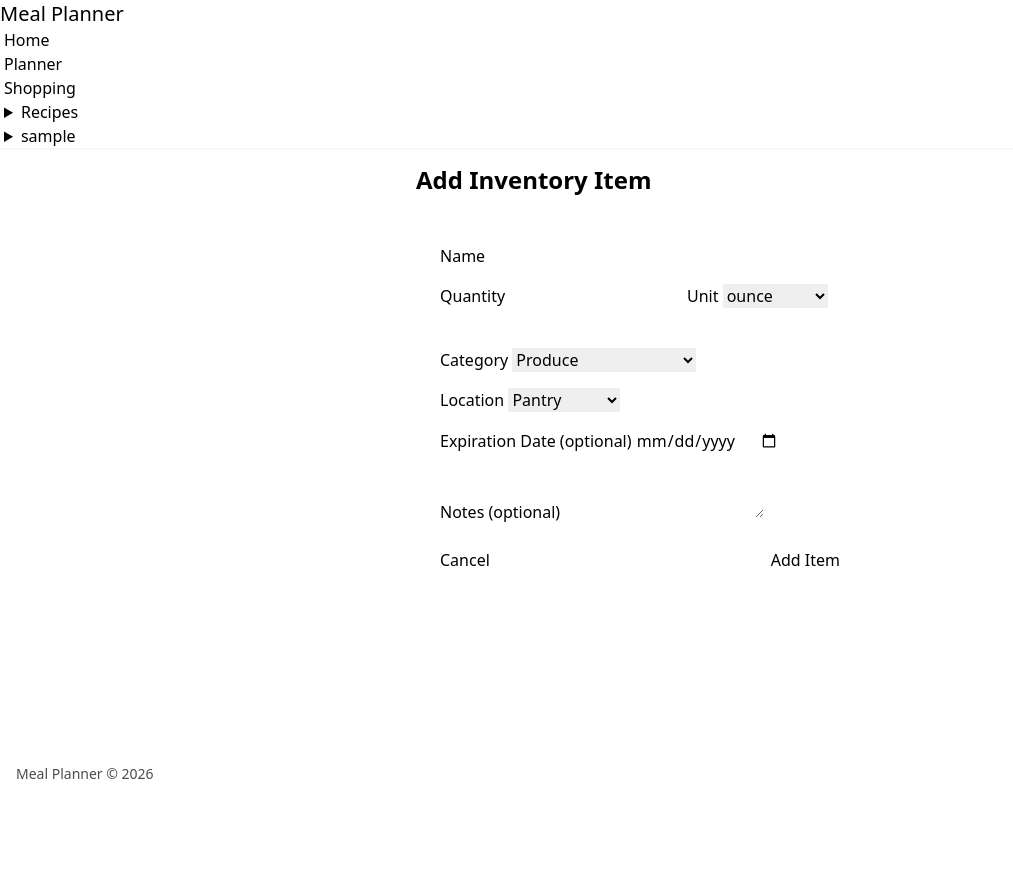
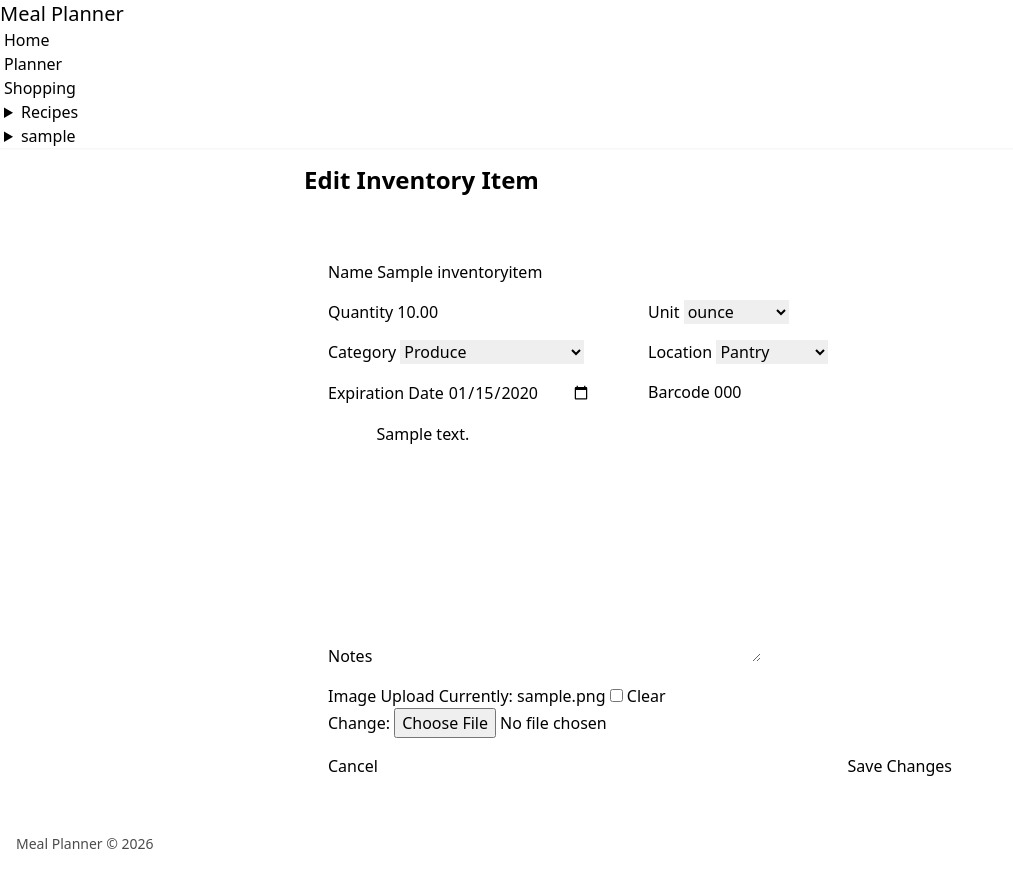
Before and after one commit to mattwilsoncp/MealPlanner, a Django app: page /inventory/1/edit/ in a window 1280 px wide. Shown: the whole page, without its empty margins (0-1013 px from the left). Before the commit the page ends 779 px from the top, so only its background shows below. Run offline with Django 5.2, Linux system fonts and the light colour scheme; a user stored in the database is signed in; tables that the repository leaves empty hold one stand-in row (values such as "Sample post"); some libraries are stand-ins or nearby versions.

Commit message:
feat(03-02): build grouped inventory templates and expiration dashboard
- Add list filters with grouped category sections, uncategorized fallback, and CRUD actions
- Upgrade inventory form for create/edit with barcode and image upload multipart support
- Create expiring/expired triage template and wire both views to render both sections

```diff
--- a/inventory/views.py
+++ b/inventory/views.py
@@ -92,7 +92,7 @@ class InventoryDeleteView(LoginRequiredMixin, DeleteView):
 
 class InventoryExpiringView(LoginRequiredMixin, ListView):
     model = InventoryItem
-    template_name = "inventory/inventory_list.html"
+    template_name = "inventory/inventory_expiring.html"
     context_object_name = "items"
 
     def get_queryset(self):
@@ -106,10 +106,21 @@ class InventoryExpiringView(LoginRequiredMixin, ListView):
             expiration_date__lte=threshold_date,
         ).order_by("expiration_date", "name")
 
+    def get_context_data(self, **kwargs):
+        context = super().get_context_data(**kwargs)
+        today = timezone.localdate()
+        context["expiring_items"] = context["items"]
+        context["expired_items"] = InventoryItem.objects.filter(
+            household=self.request.user.household,
+            expiration_date__lt=today,
+        ).order_by("expiration_date", "name")
+        context["is_expired_page"] = False
+        return context
+
 
 class InventoryExpiredView(LoginRequiredMixin, ListView):
     model = InventoryItem
-    template_name = "inventory/inventory_list.html"
+    template_name = "inventory/inventory_expiring.html"
     context_object_name = "items"
 
     def get_queryset(self):
@@ -118,6 +129,21 @@ class InventoryExpiredView(LoginRequiredMixin, ListView):
             household=self.request.user.household,
             expiration_date__lt=today,
         ).order_by("expiration_date", "name")
+
+    def get_context_data(self, **kwargs):
+        context = super().get_context_data(**kwargs)
+        today = timezone.localdate()
+        threshold_date = today + timedelta(
+            days=self.request.user.household.expiring_threshold_days
+        )
+        context["expired_items"] = context["items"]
+        context["expiring_items"] = InventoryItem.objects.filter(
+            household=self.request.user.household,
+            expiration_date__gte=today,
+            expiration_date__lte=threshold_date,
+        ).order_by("expiration_date", "name")
+        context["is_expired_page"] = True
+        return context
 
 
 class InventoryQuickAddView(LoginRequiredMixin, View):
--- a/templates/inventory/inventory_form.html
+++ b/templates/inventory/inventory_form.html
@@ -1,80 +1,69 @@
 {% extends "base.html" %}
 
-{% block title %}Add Inventory Item{% endblock %}
+{% block title %}{% if object %}Edit{% else %}Add{% endif %} Inventory Item{% endblock %}
 
 {% block content %}
-<div class="max-w-md mx-auto">
-    <h1 class="text-2xl font-bold mb-6">Add Inventory Item</h1>
+<div class="max-w-2xl mx-auto">
+    <h1 class="text-2xl font-bold mb-6">{% if object %}Edit{% else %}Add{% endif %} Inventory Item</h1>
 
-    <form method="post" class="card bg-base-300 p-6">
+    <form method="post" enctype="multipart/form-data" class="card bg-base-300 p-6 space-y-4">
         {% csrf_token %}
 
-        <div class="form-control mb-4">
-            <label class="label">
-                <span class="label-text">Name</span>
-            </label>
-            <input type="text" name="name" required class="input input-bordered">
+        {% if form.non_field_errors %}
+        <div class="alert alert-error">
+            {{ form.non_field_errors }}
         </div>
+        {% endif %}
 
-        <div class="flex gap-4 mb-4">
-            <div class="form-control flex-1">
-                <label class="label">
-                    <span class="label-text">Quantity</span>
-                </label>
-                <input type="number" name="quantity" required class="input input-bordered" step="0.01" min="0">
+        <div class="grid md:grid-cols-2 gap-4">
+            <div class="form-control md:col-span-2">
+                <label class="label" for="{{ form.name.id_for_label }}"><span class="label-text">Name</span></label>
+                {{ form.name }}
+                {% if form.name.errors %}<p class="text-error text-sm mt-1">{{ form.name.errors|join:", " }}</p>{% endif %}
             </div>
 
-            <div class="form-control flex-1">
-                <label class="label">
-                    <span class="label-text">Unit</span>
-                </label>
-                <select name="unit" class="select select-bordered">
-                    {% for choice in form.unit.field.choices %}
-                    <option value="{{ choice.0 }}">{{ choice.1 }}</option>
-                    {% endfor %}
-                </select>
+            <div class="form-control">
+                <label class="label" for="{{ form.quantity.id_for_label }}"><span class="label-text">Quantity</span></label>
+                {{ form.quantity }}
+                {% if form.quantity.errors %}<p class="text-error text-sm mt-1">{{ form.quantity.errors|join:", " }}</p>{% endif %}
+            </div>
+            <div class="form-control">
+                <label class="label" for="{{ form.unit.id_for_label }}"><span class="label-text">Unit</span></label>
+                {{ form.unit }}
+            </div>
+
+            <div class="form-control">
+                <label class="label" for="{{ form.category.id_for_label }}"><span class="label-text">Category</span></label>
+                {{ form.category }}
+            </div>
+            <div class="form-control">
+                <label class="label" for="{{ form.location.id_for_label }}"><span class="label-text">Location</span></label>
+                {{ form.location }}
+            </div>
+
+            <div class="form-control">
+                <label class="label" for="{{ form.expiration_date.id_for_label }}"><span class="label-text">Expiration Date</span></label>
+                {{ form.expiration_date }}
+            </div>
+            <div class="form-control">
+                <label class="label" for="{{ form.barcode.id_for_label }}"><span class="label-text">Barcode</span></label>
+                {{ form.barcode }}
+            </div>
+
+            <div class="form-control md:col-span-2">
+                <label class="label" for="{{ form.notes.id_for_label }}"><span class="label-text">Notes</span></label>
+                {{ form.notes }}
+            </div>
+
+            <div class="form-control md:col-span-2">
+                <label class="label" for="{{ form.image.id_for_label }}"><span class="label-text">Image Upload</span></label>
+                {{ form.image }}
             </div>
         </div>
 
-        <div class="form-control mb-4">
-            <label class="label">
-                <span class="label-text">Category</span>
-            </label>
-            <select name="category" class="select select-bordered">
-                {% for choice in form.category.field.choices %}
-                <option value="{{ choice.0 }}">{{ choice.1 }}</option>
-                {% endfor %}
-            </select>
-        </div>
-
-        <div class="form-control mb-4">
-            <label class="label">
-                <span class="label-text">Location</span>
-            </label>
-            <select name="location" class="select select-bordered">
-                {% for choice in form.location.field.choices %}
-                <option value="{{ choice.0 }}">{{ choice.1 }}</option>
-                {% endfor %}
-            </select>
-        </div>
-
-        <div class="form-control mb-4">
-            <label class="label">
-                <span class="label-text">Expiration Date (optional)</span>
-            </label>
-            <input type="date" name="expiration_date" class="input input-bordered">
-        </div>
-
-        <div class="form-control mb-4">
-            <label class="label">
-                <span class="label-text">Notes (optional)</span>
-            </label>
-            <textarea name="notes" class="textarea textarea-bordered"></textarea>
-        </div>
-
-        <div class="flex justify-between mt-6">
+        <div class="flex justify-between mt-4">
             <a href="{% url 'inventory:inventory_list' %}" class="btn btn-ghost">Cancel</a>
-            <button type="submit" class="btn btn-primary">Add Item</button>
+            <button type="submit" class="btn btn-primary">{% if object %}Save Changes{% else %}Add Item{% endif %}</button>
         </div>
     </form>
 </div>
```
Also changed, not shown: templates/inventory/inventory_expiring.html (added, +83 -0 lines), templates/inventory/inventory_list.html (+72 -10 lines).
